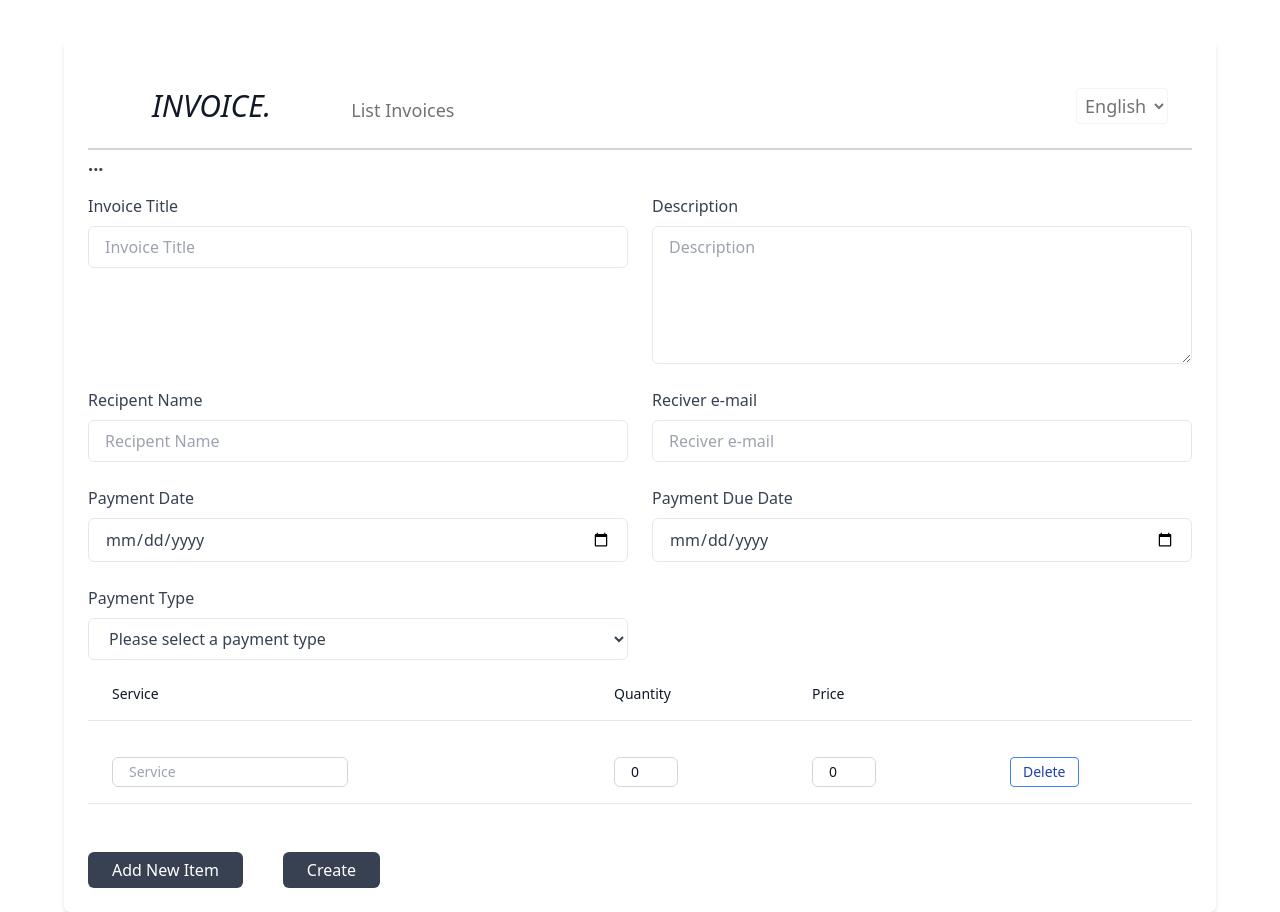
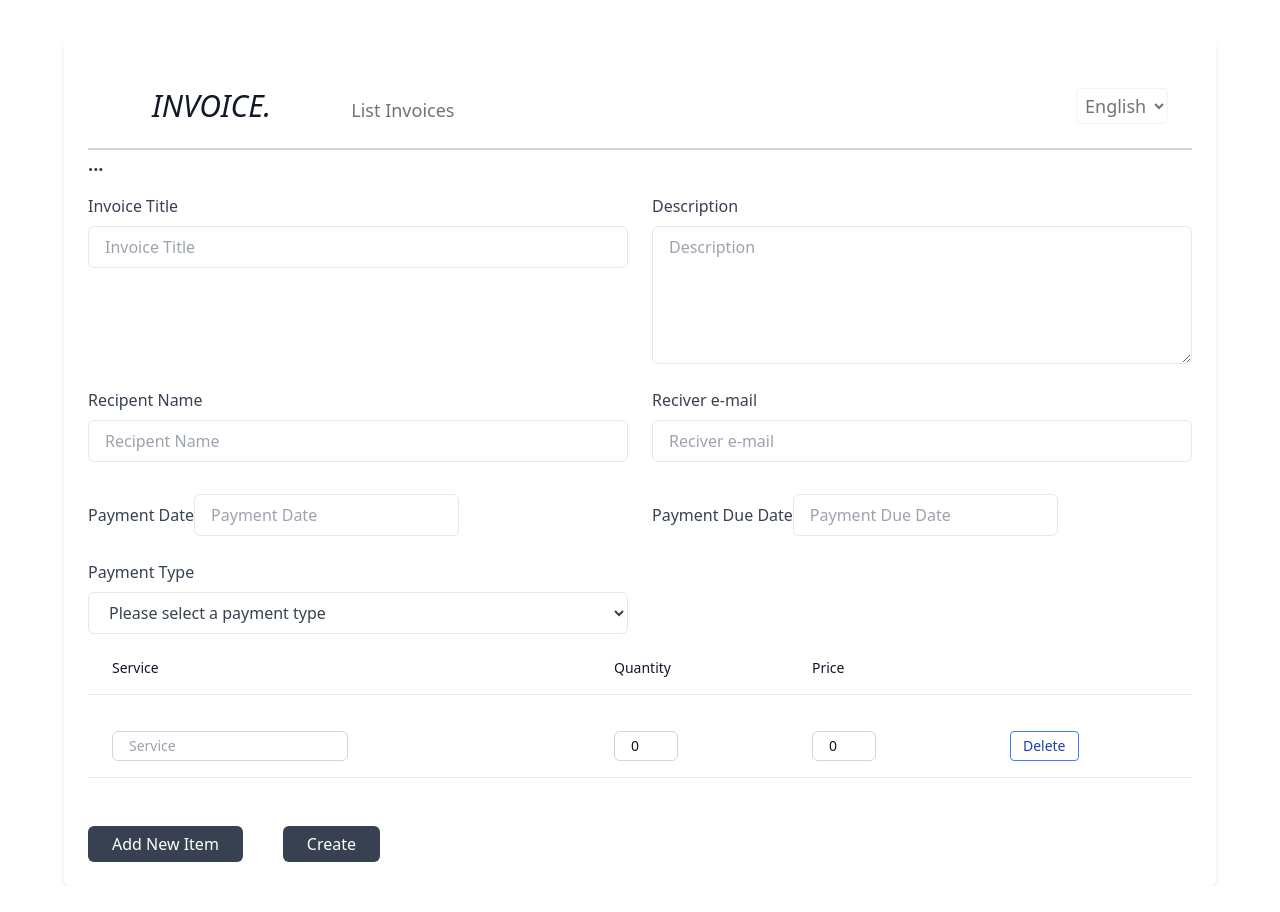
Before and after one commit to sevvalsaygat/invoicing-app, a React (Create React App) app: page / in a window 1280 px wide. After the commit the page ends 886 px from the top, so only its background shows below. Built offline with nearby package versions, Linux system fonts and the light colour scheme.

Commit message:
Create react datepicker

```diff
--- a/src/components/Form/index.js
+++ b/src/components/Form/index.js
@@ -1,8 +1,10 @@
 import React from 'react'
 import { Link } from "react-router-dom"
-import { useForm, useFieldArray } from "react-hook-form";
+import { useForm, useFieldArray, Controller } from "react-hook-form";
 import { useTranslation } from 'react-i18next';
 import LanguageSelect from './../LanguageSelect/index'
+import DatePicker from "react-datepicker";
+import "react-datepicker/dist/react-datepicker.css";
 
 const defaultItemValue = {
   service: '',
@@ -80,29 +82,46 @@ function Index({ invoices, setInvoices }) {
             />
             {errors.receiver_email && <span className='text-red-500'>{t("form.errors.required")}</span>}
           </div>
-          {
-            !watchPaymentDueDate && (
           <div>
             <label className="text-gray-700 dark:text-gray-200">{t("form.fields.payment_date")}</label>
-                <input
-                  className="block w-full px-4 py-2 mt-2 text-gray-700 bg-white border border-gray-200 rounded-md dark:bg-gray-800 dark:text-gray-300 dark:border-gray-600 focus:border-blue-400 focus:ring-blue-300 focus:ring-opacity-40 dark:focus:border-blue-300 focus:outline-none focus:ring font-sans"
-                  type="date"
-                  {...register("payment_date", { required: false })} />
+            <Controller
+              name={"payment_date"}
+              control={control}
+              render={({ field: { onChange, value } }) => {
+                return (
+                  <DatePicker
+                    className='block w-full px-4 py-2 mt-2 text-gray-700 bg-white border border-gray-200 rounded-md dark:bg-gray-800 dark:text-gray-300 dark:border-gray-600 focus:border-blue-400 focus:ring-blue-300 focus:ring-opacity-40 dark:focus:border-blue-300 focus:outline-none focus:ring font-sans'
+                    onChange={onChange}
+                    disabled={watchPaymentDueDate}
+                    selected={value}
+                    minDate={new Date()}
+                    placeholderText={t("form.fields.payment_date")}
+                  />
+                );
+              }}
+            />
+            {watchPaymentDueDate && <span className='ml-2 text-blue-500'>Faturanız ödenmediyse, ödeme tarihi girmenize gerek yoktur.</span>}
           </div>
-            )
-          }
-          {
-            !watchPaymentDate && (
           <div>
             <label className="text-gray-700 dark:text-gray-200">{t("form.fields.payment_due_date")}</label>
-                <input
-                  className="block w-full px-4 py-2 mt-2 text-gray-700 bg-white border border-gray-200 rounded-md dark:bg-gray-800 dark:text-gray-300 dark:border-gray-600 focus:border-blue-400 focus:ring-blue-300 focus:ring-opacity-40 dark:focus:border-blue-300 focus:outline-none focus:ring font-sans"
-                  type="date"
-                  {...register("payment_due_date", { required: false })}
+            <Controller
+              name={"payment_due_date"}
+              control={control}
+              render={({ field: { onChange, value } }) => {
+                return (
+                  <DatePicker
+                    className='block w-full px-4 py-2 mt-2 text-gray-700 bg-white border border-gray-200 rounded-md dark:bg-gray-800 dark:text-gray-300 dark:border-gray-600 focus:border-blue-400 focus:ring-blue-300 focus:ring-opacity-40 dark:focus:border-blue-300 focus:outline-none focus:ring font-sans'
+                    onChange={onChange}
+                    disabled={watchPaymentDate}
+                    selected={value}
+                    minDate={new Date()}
+                    placeholderText={t("form.fields.payment_due_date")}
                   />
+                );
+              }}
+            />
+            {watchPaymentDate && <span className='ml-2 text-blue-500'>Faturanız ödendiyse, son ödeme tarihi girmenize gerek yoktur.</span>}
           </div>
-            )
-          }
           <div>
             <label className="text-gray-700 dark:text-gray-200">{t("form.fields.payment_type.label")}</label>
             <select
--- a/src/components/List/index.js
+++ b/src/components/List/index.js
@@ -36,10 +36,10 @@ function Index({ invoices }) {
     if (selectedFilterType === 'default') {
       setFilteredInvoices(invoices)
     } else if (selectedFilterType === 'paid_invocies') {
-      const filteredData = invoices.filter(invoice => invoice.payment_date !== null && invoice.payment_date !== "");
+      const filteredData = invoices.filter(invoice => invoice.payment_date !== undefined && invoice.payment_date !== "");
       setFilteredInvoices(filteredData)
     } else if (selectedFilterType === 'unpaid_invoices') {
-      const filteredData = invoices.filter(invoice => invoice.payment_date === null || invoice.payment_date === "");
+      const filteredData = invoices.filter(invoice => invoice.payment_date === undefined || invoice.payment_date === "");
       setFilteredInvoices(filteredData)
     }
   }
@@ -129,7 +129,7 @@ function Index({ invoices }) {
                     {invoice.recipent}
                   </td>
                   <td className="py-4 px-6 font-medium text-gray-900 whitespace-nowrap dark:text-white font-sans">
-                    {invoice.payment_date}
+                    {invoice.payment_date && invoice.payment_date.toLocaleDateString()}
                   </td>
                   <td className="py-4 px-6 font-medium text-gray-900 whitespace-nowrap dark:text-white">
                     <button className="px-3 py-1 leading-5 text-white transition-colors duration-200 transform bg-gray-700 rounded-md hover:bg-gray-600 focus:outline-none focus:bg-gray-600 font-sans" onClick={() => {
```
Lines whose indentation alone changed are shown as unchanged.
